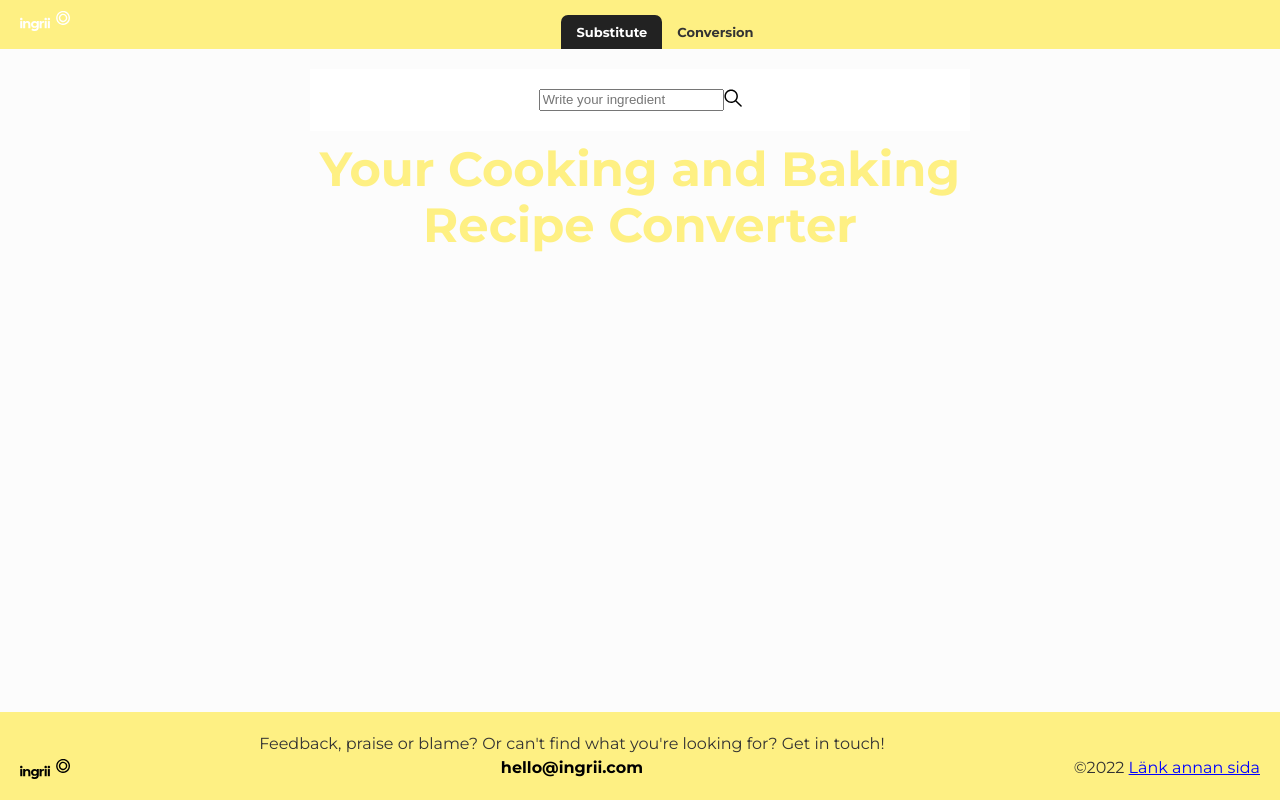
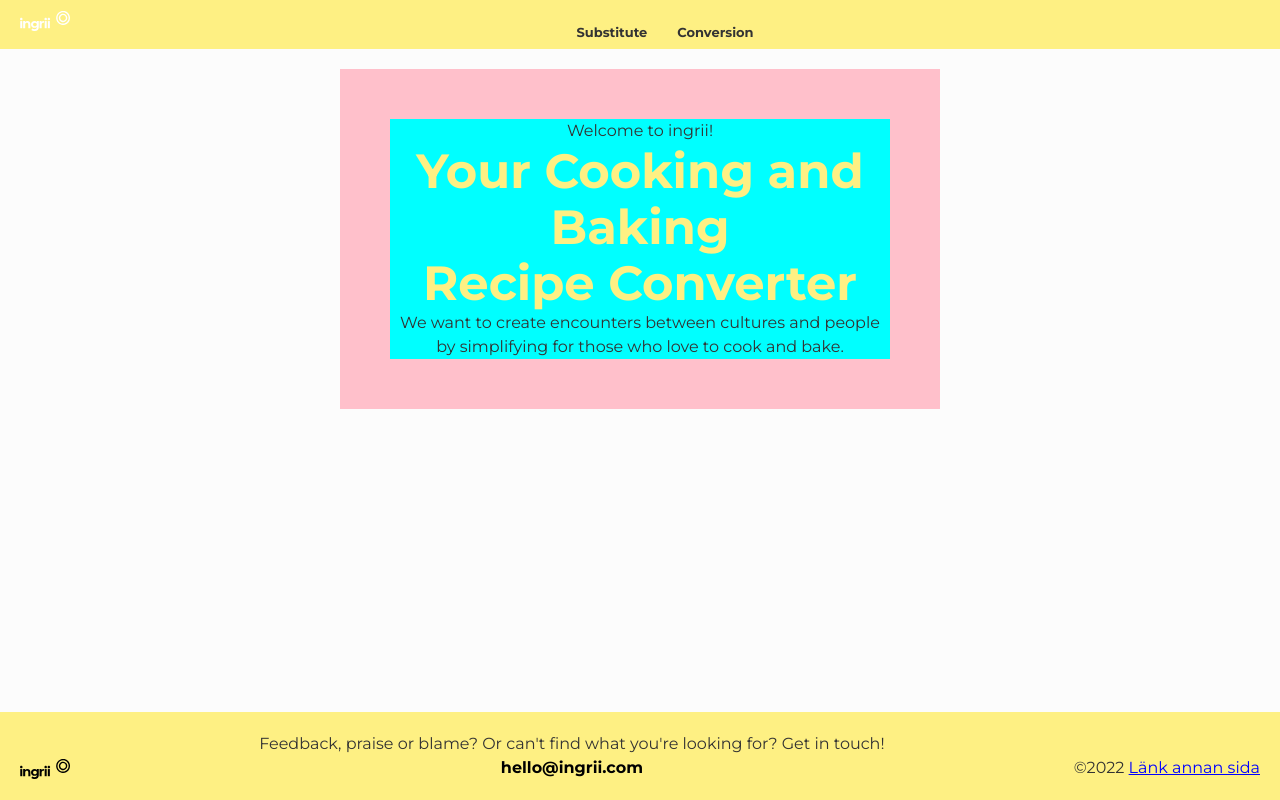
Before and after one commit to Annaaste/reactproject, a Next.js app: page / in a window 1280 px wide. Built offline with nearby package versions, Linux system fonts and the light colour scheme.

Commit message:
created startpage

```diff
--- a/components/Navbar/Navbar.jsx
+++ b/components/Navbar/Navbar.jsx
@@ -20,18 +20,13 @@ const Navbar = () => {
         </a>
       </Link>
       <div className={styles.mainMenu}>
-        <Link href="/">
-          <a className={router.pathname === "/" ? styles.activePage : styles.nonActivePage}>
-            Substitute
-          </a>
-        </Link>
-        {/* Aktivera när startsidan lagts till.
+
         <Link href="/substitute">
           <a className={router.pathname === "/substitute" ? styles.activePage : styles.nonActivePage}>
             Substitute
           </a>
         </Link>
-        */}
+
         <Link href="/convert">
           <a className={router.pathname === "/convert" ? styles.activePage : styles.nonActivePage}>
             Conversion
--- a/pages/index.js
+++ b/pages/index.js
@@ -1,22 +1,22 @@
 import Head from 'next/head'
-import SearchBar from '../components/SearchBar/SearchBar';
-import EarlierSearches from '../components/EarlierSearches/EarlierSearches';
-
 import styles from './startPage.module.scss'
 
 export default function Home() {
   return (
     <>
       <Head>
-        <title>Substitut | ingrii</title>
+        <title>Home | ingrii</title>
         <meta
           name="description"
           content="Här står det info som kan synas på Google om just den här sidan"
         />
       </Head>
-      <SearchBar />
-      <div className={styles.suggestionContainer}>
-        <EarlierSearches />
+      <div className={styles.centerStartPage}>
+        <div className={styles.startTextContainer}>
+          <p>Welcome to ingrii!</p>
+          <h1 className={styles.frontText}>Your Cooking and Baking<br></br> Recipe Converter</h1>
+          <p>We want to create encounters between cultures and people by simplifying for those who love to cook and bake.</p>
+        </div>
       </div>
     </>
   )
--- a/pages/startPage.module.scss
+++ b/pages/startPage.module.scss
@@ -1,6 +1,19 @@
 @import 'colors.scss';
 
-.suggestionContainer {
-  padding: 1rem;
+.centerStartPage {
+  background-color: pink;
+  padding: 5rem;
+
+}
+
+.startTextContainer {
+  background-color: aqua;
+  width: 50rem;
   text-align: center;
+  margin: auto;
+
 }
+
+.frontText {
+  color: $yellow;
+}
--- a/pages/substitute/index.jsx
+++ b/pages/substitute/index.jsx
@@ -13,10 +13,9 @@ const Substitute = () => {
           content="Här står det info som kan synas på Google om just den här sidan"
         />
       </Head>
-    <h1>Här står en överskrift för Substitut</h1>
       <SearchBar />
     </>
-   );
+  )
 }
 
 export default Substitute;
--- a/pages/substitute/substitute.module.scss
+++ b/pages/substitute/substitute.module.scss
@@ -1,6 +1 @@
 @import 'colors.scss';
-
-.substituteImage {
-  background-color: #fde6cf;
-  height: 500px;
-}
```
Lines whose indentation alone changed are shown as unchanged.
